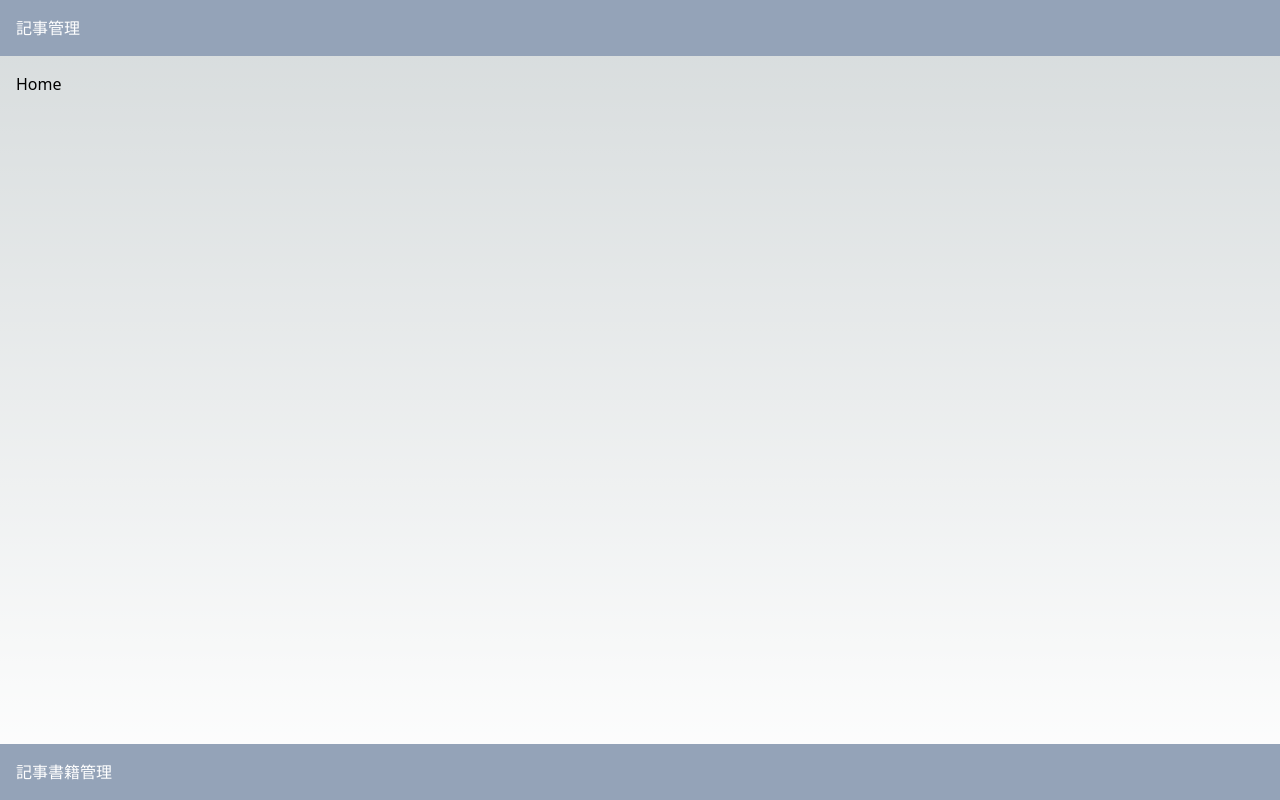
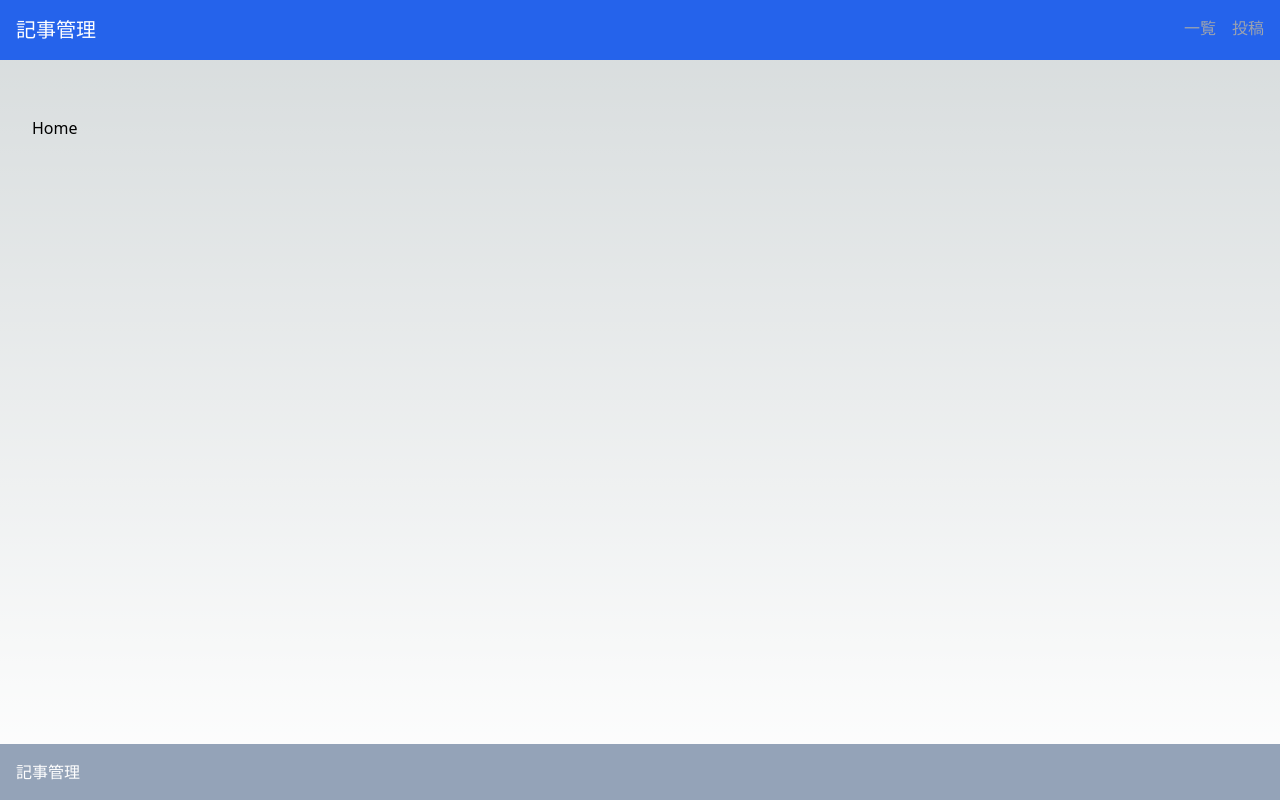
Before and after one commit to yr260625/vercel-postgres-trial, a Next.js app: page / in a window 1280 px wide. Built offline with nearby package versions, Linux system fonts and the light colour scheme.

Commit message:
[ADD] post page

```diff
--- a/src/app/articles/page.tsx
+++ b/src/app/articles/page.tsx
@@ -14,12 +14,10 @@ export default async function Articles() {
   const response = await fetch("http://localhost:3000/api/articles");
   const articles: articleDetailProps[] = await response.json();
   return (
-    <main className="max-w-[85rem] px-4 py-10 sm:px-6 lg:px-8 lg:py-14 mx-auto">
-      <div className="grid sm:grid-cols-2 lg:grid-cols-3 gap-6">
-        {articles.map((article: articleDetailProps, idx: number) => {
-          return <ArticleCard {...article} key={idx}></ArticleCard>;
-        })}
-      </div>
-    </main>
+    <div className="grid sm:grid-cols-2 lg:grid-cols-3 gap-6">
+      {articles.map((article: articleDetailProps, idx: number) => {
+        return <ArticleCard {...article} key={idx}></ArticleCard>;
+      })}
+    </div>
   );
 }
--- /dev/null
+++ b/src/app/articles/post/page.tsx
@@ -0,0 +1,3 @@
+export default async function Post() {
+  return <div>記事投稿フォーム</div>;
+}
--- a/src/components/layouts/footer/Footer.tsx
+++ b/src/components/layouts/footer/Footer.tsx
@@ -1,7 +1,7 @@
 export const Footer = () => {
   return (
     <footer className="bg-slate-400 absolute left-0 bottom-0 w-full text-white p-4">
-      記事書籍管理
+      記事管理
     </footer>
   );
 };
--- a/src/components/layouts/header/Header.tsx
+++ b/src/components/layouts/header/Header.tsx
@@ -1,7 +1,27 @@
+"use client";
+
+import Link from "next/link";
+import { usePathname } from "next/navigation";
+
 export const Header = () => {
+  const pathname = usePathname();
+  const urlList = [
+    { href: "/articles", name: "一覧" },
+    { href: "/articles/post", name: "投稿" },
+  ];
+
   return (
-    <header className="flex bg-slate-400 p-4">
-      <h1 className="text-white">記事管理</h1>
+    <header className="flex justify-between bg-blue-600 p-4">
+      <h1 className="text-white text-xl">記事管理</h1>
+      <div className="flex gap-4">
+        {urlList.map(({ href, name }, idx) => {
+          return (
+            <Link href={href} key={idx}>
+              <div className={pathname == href ? "text-white" : "text-gray-400"}>{name}</div>
+            </Link>
+          );
+        })}
+      </div>
     </header>
   );
 };
--- a/src/components/layouts/page/PageLayout.tsx
+++ b/src/components/layouts/page/PageLayout.tsx
@@ -7,7 +7,9 @@ export const PageLayout: FC<{ children: ReactNode }> = memo(
     return (
       <div className="relative min-h-[100vh]">
         <Header></Header>
-        <main className="p-4">{children}</main>
+        <main className="max-w-[85rem] px-4 py-10 sm:px-6 lg:px-8 lg:py-14 mx-auto">
+          {children}
+        </main>
         <Footer></Footer>
       </div>
     );
```
